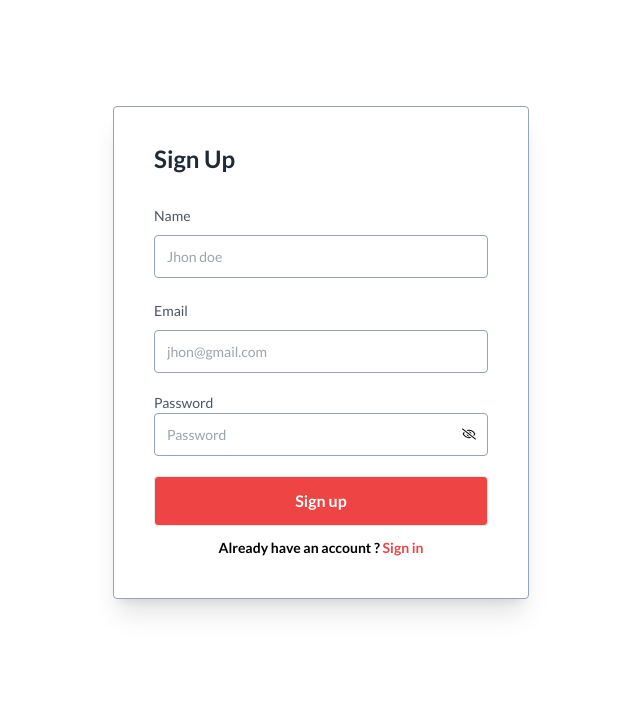
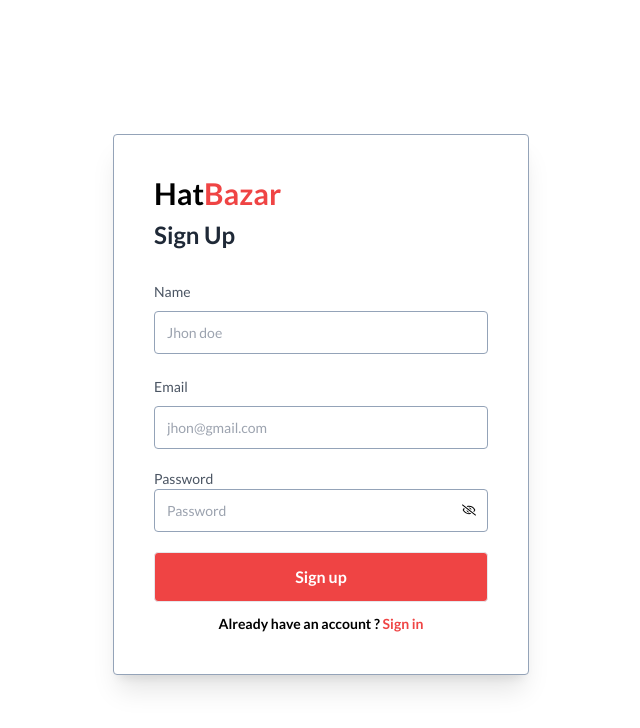
Before and after one commit to shipatulhasan/video-sharing-app-client-side, a React (Vite) app: page /signup in a window 1280 px wide. Shown: the top 728 px of the page, without its empty margins (319-959 px from the left). Built offline with nearby package versions, Linux system fonts and the light colour scheme; no server answers; a web font is replaced by a local one.

Commit message:
created autentication and private route

```diff
--- /dev/null
+++ b/src/Routes/PrivateRoute.jsx
@@ -0,0 +1,19 @@
+import React, { useContext } from 'react';
+import { Navigate, useLocation } from 'react-router-dom';
+import { AuthContext } from '../AuthProvider/AuthProvider';
+import Loader from '../compoent/Loader';
+
+const PrivateRoute = ({children}) => {
+    const {user,isLoading} = useContext(AuthContext)
+    let location = useLocation()
+    if(isLoading){
+        return <Loader />
+    }
+    if(user?.uid){
+        return children
+    }
+    return <Navigate to = '/login' state={{ from: location }} replace />
+
+};
+
+export default PrivateRoute;
--- a/src/Routes/Router.jsx
+++ b/src/Routes/Router.jsx
@@ -5,11 +5,11 @@
 import Signup from "../pages/Forms/Signup";
 import Products from "../pages/Products/Products";
 import SingleProduct from "../pages/SingleProduct/SingleProduct";
+import PrivateRoute from "./PrivateRoute";
 export const router = createBrowserRouter([
   {
     path: "/",
-
-    element: <Main />,
+    element: <PrivateRoute><Main /></PrivateRoute>,
     children:[
       {
         path: "/",
--- a/src/compoent/Footer.jsx
+++ b/src/compoent/Footer.jsx
@@ -14,7 +14,7 @@
                 to="/"
               >
                 <h2>
-                  Hat<span className="text-red-700">Bazar</span>
+                  Hat<span className="text-red-500">Bazar</span>
                 </h2>
               </Link>
             </div>
--- /dev/null
+++ b/src/compoent/Loader.jsx
@@ -0,0 +1,15 @@
+import React from 'react';
+
+const Loader = () => {
+    return (
+        <div className={`min-h-[80vh] mx-auto flex items-center justify-center`} role="status">
+        <svg className="inline mr-2 w-8 h-8 text-gray-200 animate-spin dark:text-gray-600 fill-red-600" viewBox="0 0 100 101" fill="none" xmlns="http://www.w3.org/2000/svg">
+            <path d="M100 50.5908C100 78.2051 77.6142 100.591 50 100.591C22.3858 100.591 0 78.2051 0 50.5908C0 22.9766 22.3858 0.59082 50 0.59082C77.6142 0.59082 100 22.9766 100 50.5908ZM9.08144 50.5908C9.08144 73.1895 27.4013 91.5094 50 91.5094C72.5987 91.5094 90.9186 73.1895 90.9186 50.5908C90.9186 27.9921 72.5987 9.67226 50 9.67226C27.4013 9.67226 9.08144 27.9921 9.08144 50.5908Z" fill="currentColor"/>
+            <path d="M93.9676 39.0409C96.393 38.4038 97.8624 35.9116 97.0079 33.5539C95.2932 28.8227 92.871 24.3692 89.8167 20.348C85.8452 15.1192 80.8826 10.7238 75.2124 7.41289C69.5422 4.10194 63.2754 1.94025 56.7698 1.05124C51.7666 0.367541 46.6976 0.446843 41.7345 1.27873C39.2613 1.69328 37.813 4.19778 38.4501 6.62326C39.0873 9.04874 41.5694 10.4717 44.0505 10.1071C47.8511 9.54855 51.7191 9.52689 55.5402 10.0491C60.8642 10.7766 65.9928 12.5457 70.6331 15.2552C75.2735 17.9648 79.3347 21.5619 82.5849 25.841C84.9175 28.9121 86.7997 32.2913 88.1811 35.8758C89.083 38.2158 91.5421 39.6781 93.9676 39.0409Z" fill="currentFill"/>
+        </svg>
+        <span className="sr-only">Loading...</span>
+    </div>
+    );
+};
+
+export default Loader;
--- a/src/compoent/Navbar.jsx
+++ b/src/compoent/Navbar.jsx
@@ -1,12 +1,24 @@
-import React, { useContext, useState } from "react";
+import axios from "axios";
+import React, { useContext, useEffect, useState } from "react";
 import toast from "react-hot-toast";
 import { Link, NavLink } from "react-router-dom";
 import { AuthContext } from "../AuthProvider/AuthProvider";
 
 const Navbar = () => {
   const [isOpen, setOpen] = useState(false);
+  const [isAdmin,setIsAdmin] = useState(false)
 
   const { user, logOut } = useContext(AuthContext);
+
+  useEffect(()=>{
+    axios.get(`/user/${user?.email}`)
+    .then(res=>{
+      if(res?.data.isAdmin){
+        setIsAdmin(true)
+      }
+    })
+    .catch(err=>{})
+  },[])
 
   const handlelogOut = () => {
     logOut()
@@ -31,7 +43,8 @@
               </li>
             )}
           </NavLink>
-          <NavLink to="/add-product">
+          {
+            isAdmin &&<NavLink to="/add-product">
             {({ isActive }) => (
               <li
                 className={`${
@@ -42,6 +55,8 @@
               </li>
             )}
           </NavLink>
+          }
+
           <li
             onClick={handlelogOut}
             className="text-black hover:text-red-500 hover:cursor-pointer  list-none"
@@ -67,16 +82,16 @@
       <div className="container px-6 py-4 mx-auto rounded">
         <div className="lg:flex lg:items-center lg:justify-between">
           <div className="flex items-center justify-between">
-            <div className="text-xl font-semibold text-gray-700 ">
+
               <Link
-                className="text-2xl font-bold text-black transition-colors duration-300 transform dark:text-white lg:text-3xl hover:text-gray-700 dark:hover:text-gray-300"
+                className="text-2xl font-bold text-black transition-colors duration-300 transform dark:text-white lg:text-3xl hover:text-gray-700 dark:hover:text-gray-300 hover:cursor-pointer"
                 to="/"
               >
                 <h2>
-                  Hat<span className="text-red-600">Bazar</span>
+                  Hat<span className="text-red-500">Bazar</span>
                 </h2>
               </Link>
-            </div>
+
 
             {/* <!-- Mobile menu button --> */}
             <div className="flex lg:hidden">
--- a/src/pages/Forms/Login.jsx
+++ b/src/pages/Forms/Login.jsx
@@ -1,7 +1,7 @@
 import React, { useContext, useState } from 'react';
 import toast from 'react-hot-toast';
 import {FaRegEye, FaRegEyeSlash} from 'react-icons/fa'
-import { Link } from 'react-router-dom';
+import { Link, useLocation, useNavigate } from 'react-router-dom';
 import { AuthContext } from '../../AuthProvider/AuthProvider';
 
 const Login = () => {
@@ -9,6 +9,10 @@
     const { signInUser, isLoading } = useContext(AuthContext);
     const [isOpen, setIsOpen] = useState(false);
     const [error, setError] = useState("");
+    const navigate = useNavigate();
+  const location = useLocation();
+
+  let from = location.state?.from?.pathname || "/";
     const handleSubmit = (e) => {
       e.preventDefault()
         const form = e.target;
@@ -19,6 +23,7 @@
             console.log(result)
             toast.success('successfully loggedin')
             setError('')
+            navigate(from, { replace: true });
 
           })
           .catch((err) => {
@@ -29,8 +34,18 @@
       };
     return (
         <div className="h-full w-full py-5 px-4">
-        <div className="flex flex-col items-center justify-center min-h-[80vh]">
+        <div className="flex flex-col items-center justify-center min-h-[80vh] md:min-h-[93vh]">
           <div className="bg-white border border-slate-400 shadow-xl rounded lg:w-1/3  md:w-1/2 w-full p-10 mt-6">
+
+              <div
+                className="text-2xl font-bold text-black transition-colors duration-300 transform dark:text-white lg:text-3xl hover:text-gray-700 dark:hover:text-gray-300 pb-3"
+                to="/"
+              >
+                <h2>
+                  Hat<span className="text-red-500">Bazar</span>
+                </h2>
+              </div>
+
           <p className="text-2xl font-extrabold leading-6 text-gray-800 ">
             Sign In
           </p>
--- a/src/pages/Forms/Signup.jsx
+++ b/src/pages/Forms/Signup.jsx
@@ -47,8 +47,16 @@
 
   return (
     <div className="h-full w-full py-5 px-4">
-      <div className="flex flex-col items-center justify-center min-h-[80vh]">
+      <div className="flex flex-col items-center justify-center min-h-[80vh] md:min-h-[93vh]">
         <div className="bg-white border border-slate-400 shadow-xl rounded lg:w-1/3  md:w-1/2 w-full p-10 mt-6">
+        <div
+                className="text-2xl font-bold text-black transition-colors duration-300 transform dark:text-white lg:text-3xl hover:text-gray-700 dark:hover:text-gray-300 pb-3"
+                to="/"
+              >
+                <h2>
+                  Hat<span className="text-red-500">Bazar</span>
+                </h2>
+              </div>
           <p className="text-2xl font-extrabold leading-6 text-gray-800 ">
             Sign Up
           </p>
```
